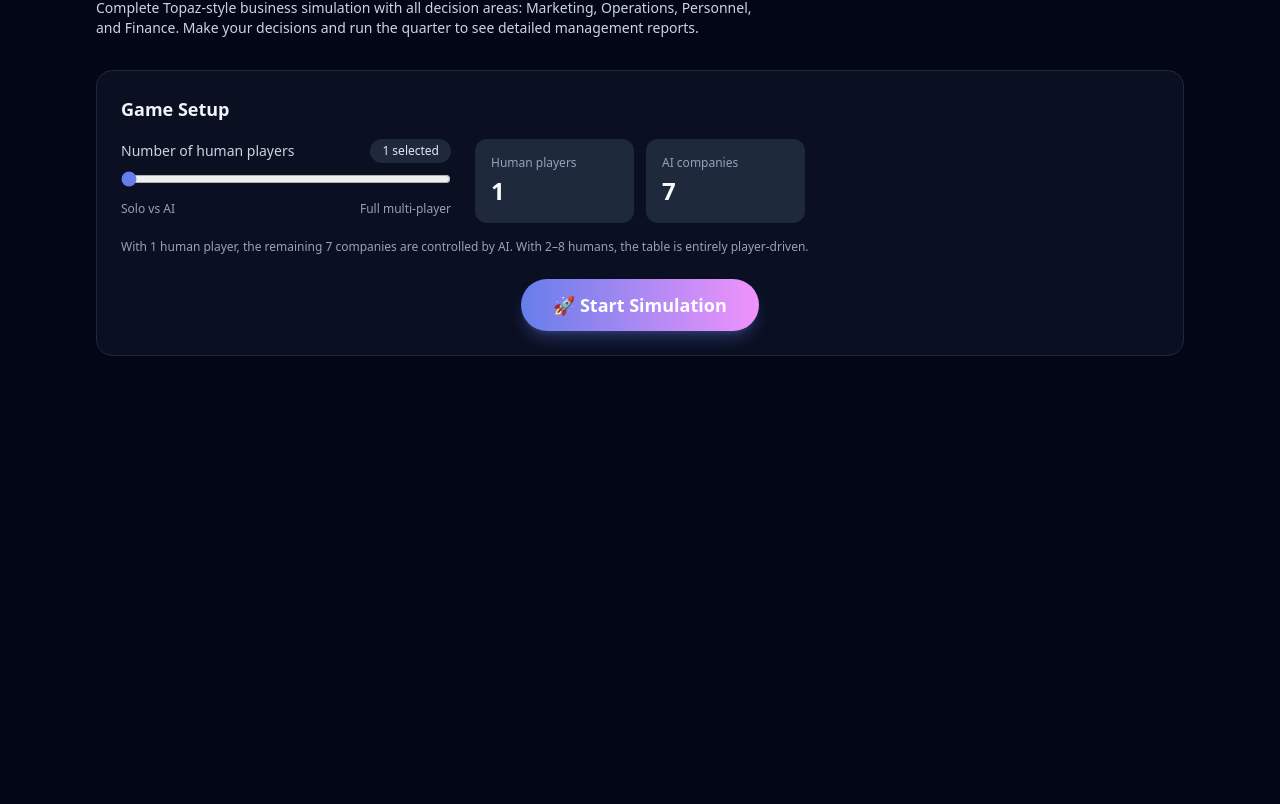
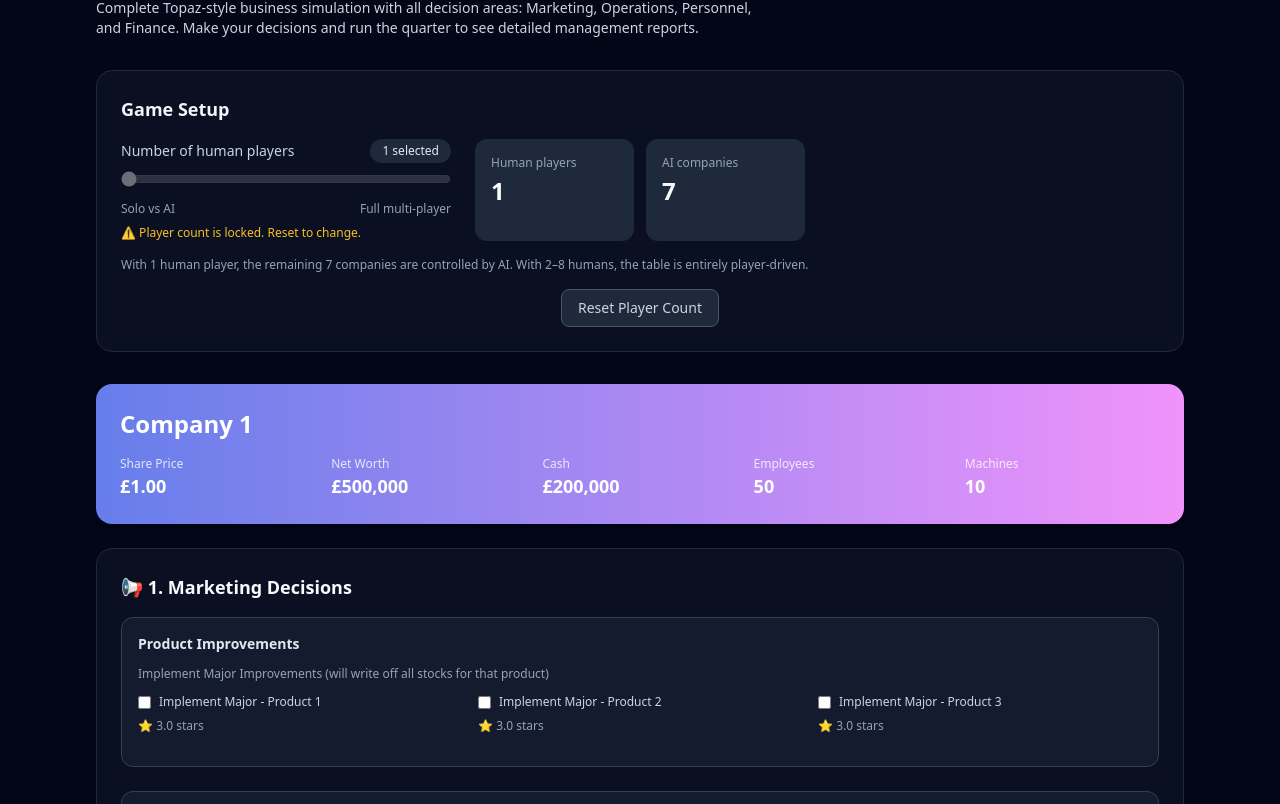
Before and after one commit to mohammedsuhaib579-art/TopazVBE-Vercel-, a Next.js app in the folder vercel_app/: page /simulate in a window 1280 px wide. Shown: the part 116-920 px from the top of the page. Before the commit the page ends 800 px from the top, so only its background shows below. Built offline with nearby package versions, Linux system fonts and the light colour scheme.

Commit message:
Update page.tsx

```diff
--- a/vercel_app/app/simulate/page.tsx
+++ b/vercel_app/app/simulate/page.tsx
@@ -25,9 +25,7 @@ type ApiResponse = {
 
 export default function SimulatePage() {
   const [config, setConfig] = useState<PlayerConfig>({ humans: 1 });
-  const [gameStarted, setGameStarted] = useState(false);
   const [selectedPlayer, setSelectedPlayer] = useState<number | null>(null);
-  const [playerLocked, setPlayerLocked] = useState(false);
   const [isRunning, setIsRunning] = useState(false);
   const [reports, setReports] = useState<ManagementReport[] | null>(null);
   const [error, setError] = useState<string | null>(null);
@@ -51,10 +49,11 @@ export default function SimulatePage() {
     creditworthiness: number;
   }>>(new Map());
 
+  // Track if player count is locked (locked once a player is selected or decisions are made)
+  const [playerCountLocked, setPlayerCountLocked] = useState(false);
+
   // Initialize company states
   useEffect(() => {
-    if (!gameStarted) return;
-
     const states = new Map();
     for (let i = 0; i < config.humans; i++) {
       states.set(i, {
@@ -72,50 +71,63 @@ export default function SimulatePage() {
       });
     }
     setCompanyStates(states);
-    // Reset player selection when number of players changes (only if game not started)
-    if (config.humans > 1 && !playerLocked && gameStarted) {
-      setSelectedPlayer(null);
-      setAllPlayerDecisions(new Map());
+    // Reset player selection when number of players changes (only if not locked)
+    if (!playerCountLocked && config.humans > 1 && selectedPlayer === null) {
+      setSelectedPlayer(0); // Default to first company
     }
-  }, [config.humans, playerLocked, gameStarted]);
+  }, [config.humans, playerCountLocked]);
 
-  // Auto-select player 0 for single player mode after game starts
+  // Auto-select player 0 for single player mode and lock player count
   useEffect(() => {
-    if (gameStarted && config.humans === 1 && selectedPlayer === null) {
+    if (config.humans === 1 && selectedPlayer === null) {
       setSelectedPlayer(0);
-      setPlayerLocked(true);
+      setPlayerCountLocked(true);
     }
-  }, [gameStarted, config.humans, selectedPlayer]);
+  }, [config.humans, selectedPlayer]);
 
-  const handleStartGame = () => {
-    setGameStarted(true);
-    // Auto-select player 0 for single player
-    if (config.humans === 1) {
-      setSelectedPlayer(0);
-      setPlayerLocked(true);
+  // Lock player count when a player is selected in multiplayer
+  useEffect(() => {
+    if (config.humans > 1 && selectedPlayer !== null && !playerCountLocked) {
+      setPlayerCountLocked(true);
+    }
+  }, [config.humans, selectedPlayer, playerCountLocked]);
+
+  // Scroll to top when selected player changes
+  useEffect(() => {
+    if (selectedPlayer !== null) {
+      window.scrollTo({ top: 0, behavior: 'smooth' });
+    }
+  }, [selectedPlayer]);
+
+  const handleSwitchCompany = (playerIdx: number) => {
+    setSelectedPlayer(playerIdx);
+    // Lock player count when switching (if not already locked)
+    if (!playerCountLocked) {
+      setPlayerCountLocked(true);
     }
   };
 
-  const handleResetGame = () => {
-    setGameStarted(false);
-    setSelectedPlayer(null);
-    setPlayerLocked(false);
-    setAllPlayerDecisions(new Map());
-    setReports(null);
-    setError(null);
-  };
-
   const handlePlayerSelect = (playerIdx: number) => {
-    if (!playerLocked) {
-      setSelectedPlayer(playerIdx);
-      setPlayerLocked(true);
-    }
+    setSelectedPlayer(playerIdx);
+    setPlayerCountLocked(true);
   };
 
   const handleDecisionChange = (playerIdx: number, decisions: Decisions) => {
     const newDecisions = new Map(allPlayerDecisions);
     newDecisions.set(playerIdx, decisions);
     setAllPlayerDecisions(newDecisions);
+
+    // Auto-advance to next company that hasn't saved decisions
+    if (config.humans > 1) {
+      // Find next company without decisions
+      for (let i = 1; i < config.humans; i++) {
+        const nextIdx = (playerIdx + i) % config.humans;
+        if (!newDecisions.has(nextIdx)) {
+          setSelectedPlayer(nextIdx);
+          break;
+        }
+      }
+    }
   };
 
   const handleRunQuarter = async (singlePlayerDecisions?: Decisions) => {
@@ -235,20 +247,20 @@ export default function SimulatePage() {
               max={8}
               value={config.humans}
               onChange={(e) => {
-                if (!gameStarted) {
+                if (!playerCountLocked) {
                   setConfig({ humans: Number(e.target.value) });
                 }
               }}
-              disabled={gameStarted}
+              disabled={playerCountLocked}
               className="w-full accent-primary-500 disabled:opacity-50"
             />
             <div className="flex justify-between text-xs text-slate-400">
               <span>Solo vs AI</span>
               <span>Full multi‑player</span>
             </div>
-            {gameStarted && (
+            {playerCountLocked && (
               <p className="text-xs text-amber-400">
-                ⚠️ Game configuration is locked. Reset to change.
+                ⚠️ Player count is locked. Reset to change.
               </p>
             )}
           </div>
@@ -281,82 +293,51 @@ export default function SimulatePage() {
           With 1 human player, the remaining 7 companies are controlled by AI. With 2–8 humans, the
           table is entirely player‑driven.
         </p>
-
-        {/* Start Game Button */}
-        {!gameStarted && (
-          <div className="mt-6 flex justify-center">
-            <button
-              onClick={handleStartGame}
-              className="rounded-full bg-gradient-to-r from-primary-500 to-accent-500 px-8 py-3 text-lg font-semibold text-white shadow-lg shadow-primary-500/30 transition hover:-translate-y-0.5 hover:shadow-xl"
-            >
-              🚀 Start Simulation
-            </button>
-          </div>
-        )}
-
-        {/* Reset Game Button */}
-        {gameStarted && (
+        {playerCountLocked && (
           <div className="mt-4 flex justify-center">
             <button
-              onClick={handleResetGame}
+              onClick={() => {
+                setPlayerCountLocked(false);
+                setSelectedPlayer(null);
+                setAllPlayerDecisions(new Map());
+                setReports(null);
+                setError(null);
+              }}
               className="rounded-lg border border-slate-600 bg-slate-800 px-4 py-2 text-sm text-slate-300 hover:bg-slate-700"
             >
-              Reset Game Configuration
+              Reset Player Count
             </button>
           </div>
         )}
       </section>
 
-      {/* Player Selection (Multiplayer only) */}
-      {gameStarted && config.humans > 1 && !playerLocked && (
-        <section className="rounded-2xl border border-slate-800 bg-slate-900/60 p-6">
-          <h2 className="mb-4 text-lg font-semibold text-slate-100">Select Your Company</h2>
-          <p className="mb-4 text-sm text-slate-300">
-            Choose which company you will control. This selection cannot be changed once made.
-          </p>
-          <div className="grid grid-cols-2 gap-4 md:grid-cols-4">
+      {/* Company Switcher (Multiplayer only) */}
+      {config.humans > 1 && selectedPlayer !== null && (
+        <section className="rounded-2xl border border-slate-800 bg-slate-900/60 p-4">
+          <h3 className="mb-3 text-sm font-semibold text-slate-200">Switch Company</h3>
+          <div className="flex flex-wrap gap-2">
             {Array.from({ length: config.humans }).map((_, idx) => (
               <button
                 key={idx}
-                onClick={() => handlePlayerSelect(idx)}
-                className="rounded-xl border-2 border-slate-700 bg-slate-800 p-4 text-center transition hover:border-primary-500 hover:bg-slate-700"
+                onClick={() => handleSwitchCompany(idx)}
+                className={`rounded-lg px-4 py-2 text-sm font-semibold transition ${
+                  selectedPlayer === idx
+                    ? "bg-primary-500 text-white"
+                    : allPlayerDecisions.has(idx)
+                    ? "bg-green-500/20 border border-green-500/50 text-green-400 hover:bg-green-500/30"
+                    : "bg-slate-800 border border-slate-700 text-slate-300 hover:bg-slate-700"
+                }`}
               >
-                <div className="text-lg font-semibold text-slate-100">Company {idx + 1}</div>
-                <div className="mt-1 text-xs text-slate-400">Click to select</div>
+                Company {idx + 1}
+                {allPlayerDecisions.has(idx) && " ✓"}
               </button>
             ))}
           </div>
         </section>
       )}
 
-      {/* Selected Player Display (Multiplayer) */}
-      {config.humans > 1 && playerLocked && selectedPlayer !== null && (
-        <section className="rounded-2xl border border-primary-500/50 bg-primary-500/10 p-4">
-          <div className="flex items-center justify-between">
-            <div>
-              <h3 className="text-lg font-semibold text-slate-100">
-                You are controlling: <span className="text-primary-400">Company {selectedPlayer + 1}</span>
-              </h3>
-              <p className="mt-1 text-sm text-slate-300">
-                Make decisions for your company below. All {config.humans} players must submit decisions before running the quarter.
-              </p>
-            </div>
-            <button
-              onClick={() => {
-                setPlayerLocked(false);
-                setSelectedPlayer(null);
-                setAllPlayerDecisions(new Map());
-              }}
-              className="rounded-lg border border-slate-600 bg-slate-800 px-4 py-2 text-sm text-slate-300 hover:bg-slate-700"
-            >
-              Reset Selection
-            </button>
-          </div>
-        </section>
-      )}
-
       {/* Decision Forms */}
-      {gameStarted && !reports && currentCompanyState && selectedPlayer !== null && (
+      {!reports && currentCompanyState && selectedPlayer !== null && (
         <div className="space-y-6">
           {/* Show all player decision status for multiplayer */}
           {config.humans > 1 && (
```
